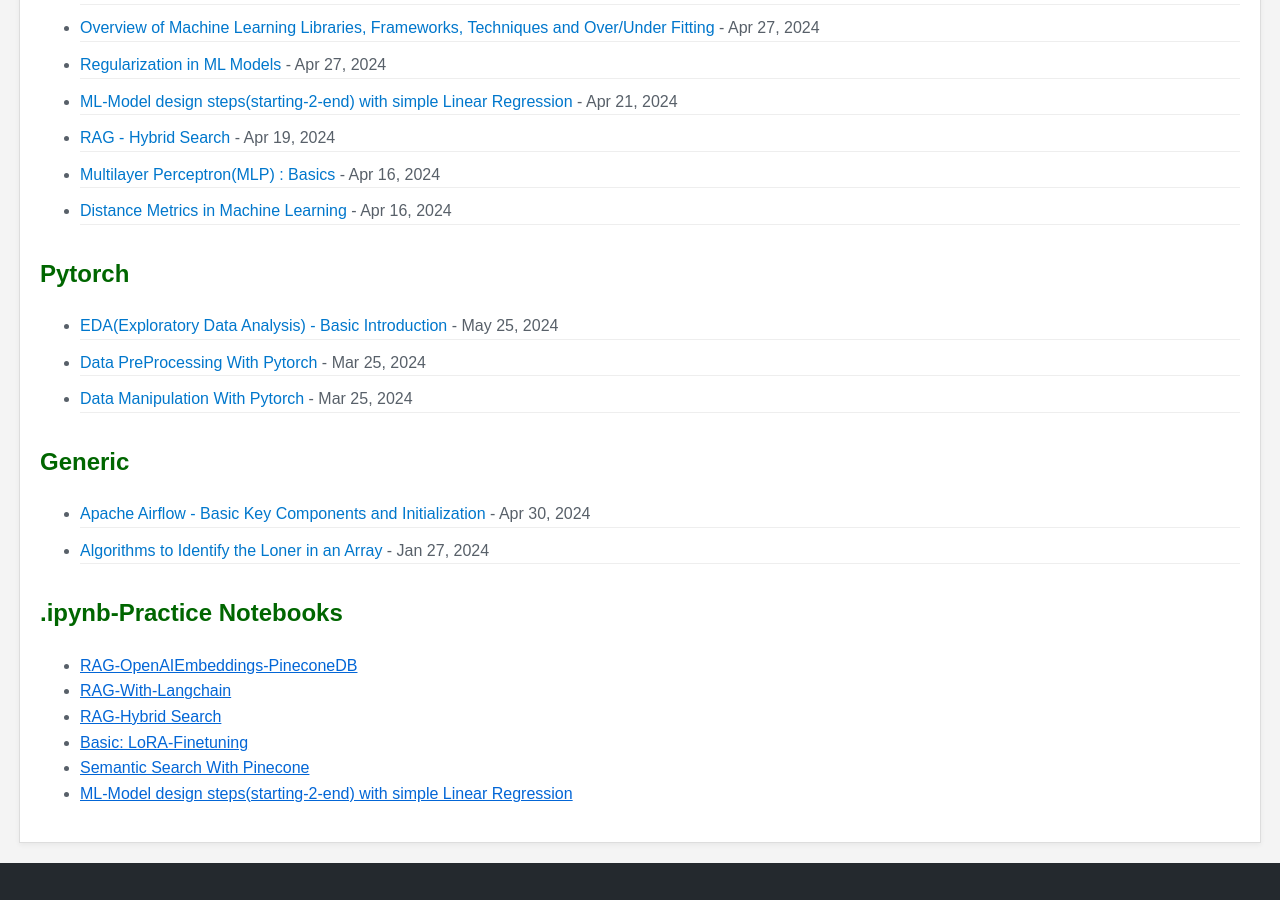
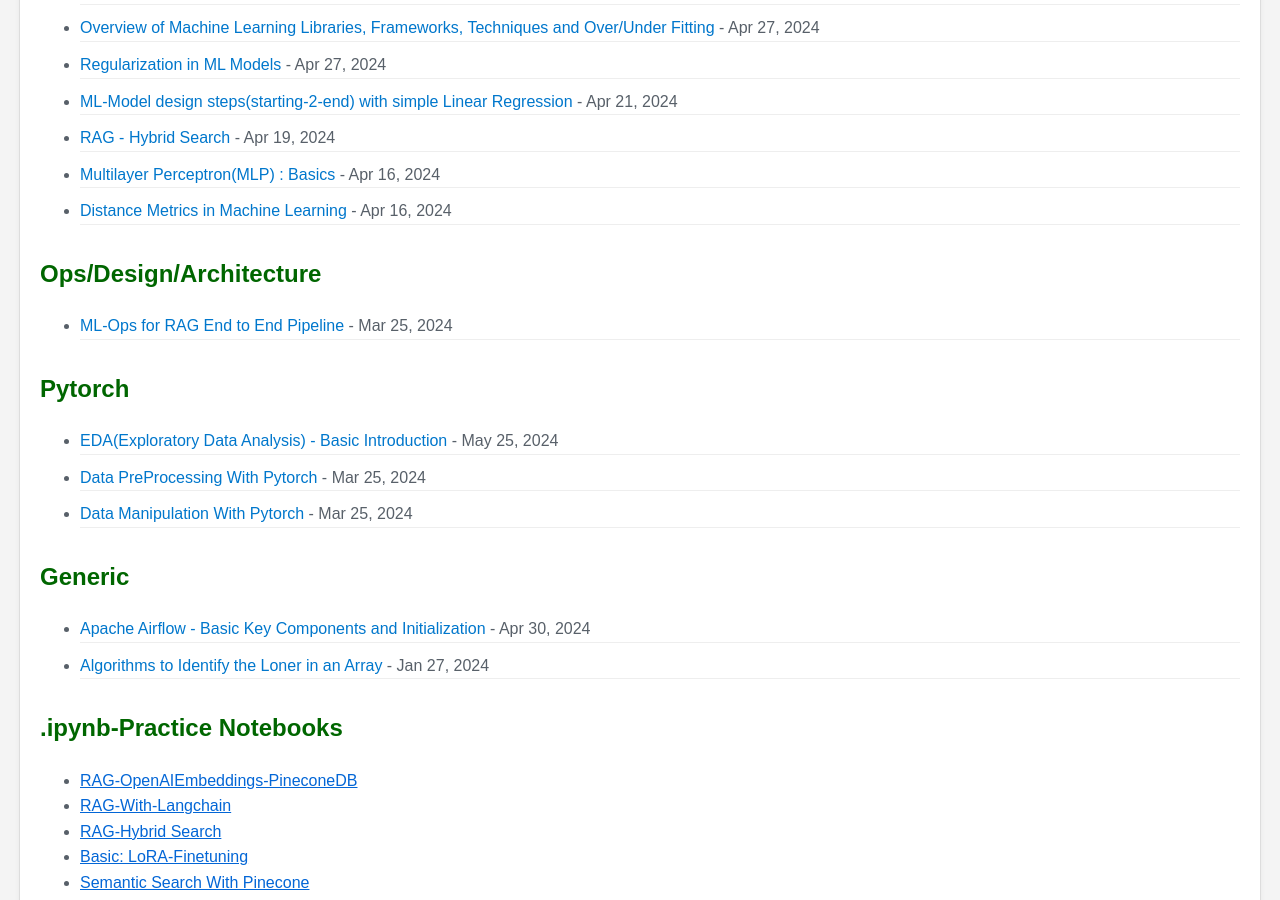
Before and after one commit to 05satyam/05satyam.github.io, a Jekyll site: the page built from blog.md, in a window 1280 px wide and 900 px high, scrolled down 387 px. Built offline with Jekyll 4.4.1, drawn with Linux system fonts in a browser that asks for light colours.

Commit message:
Update blog.md

```diff
--- a/blog.md
+++ b/blog.md
@@ -13,7 +13,14 @@ title: Blog
     {% endif %}
 {% endfor %}
 </ul>
-
+<h2>Ops/Design/Architecture</h2>
+<ul class="blog-listing">
+{% for post in site.posts %}
+    {% if post.categories contains 'OPS' %}
+    <li><a href="{{ post.url | absolute_url }}" target="_blank">{{ post.title }}</a> - {{ post.date | date: "%b %-d, %Y" }}</li>
+    {% endif %}
+{% endfor %}
+</ul>
 <h2>Pytorch</h2>
 <ul class="blog-listing">
 {% for post in site.posts %}
```
